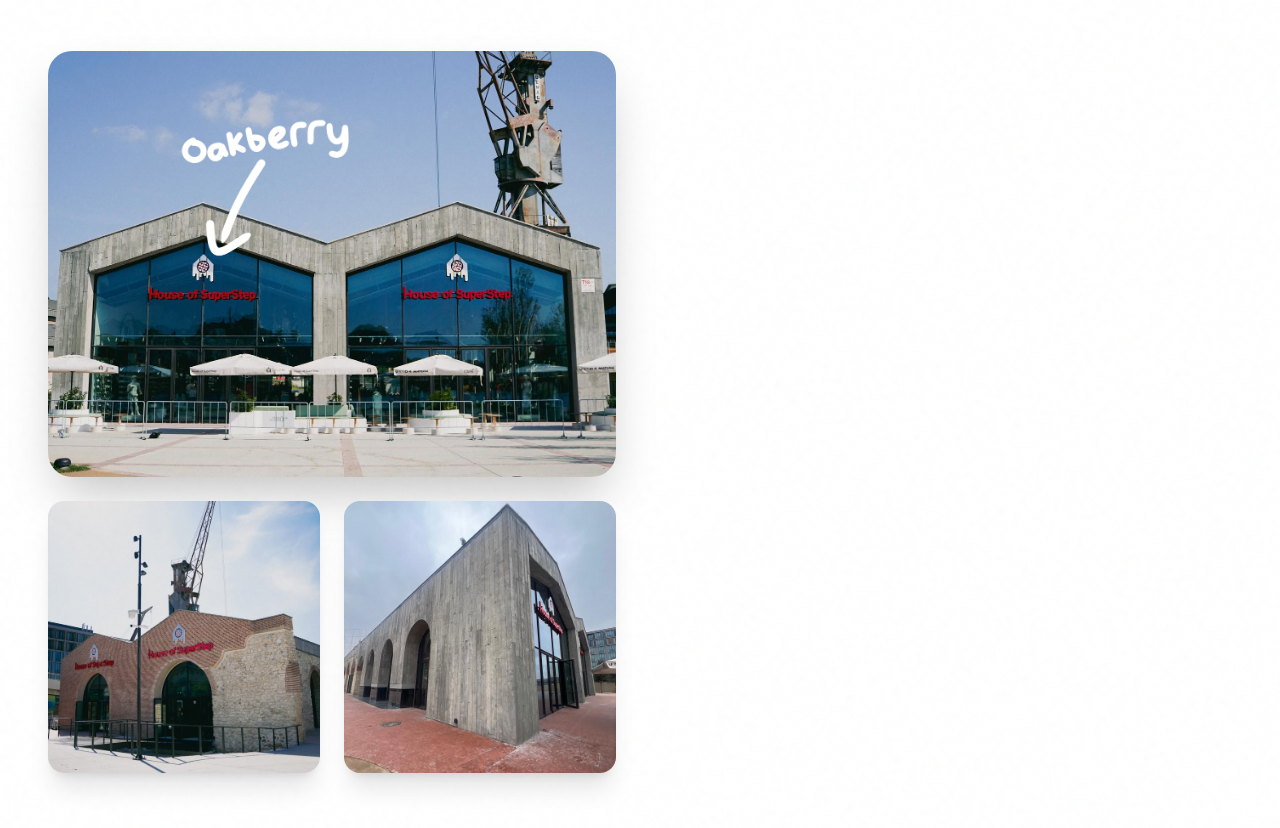
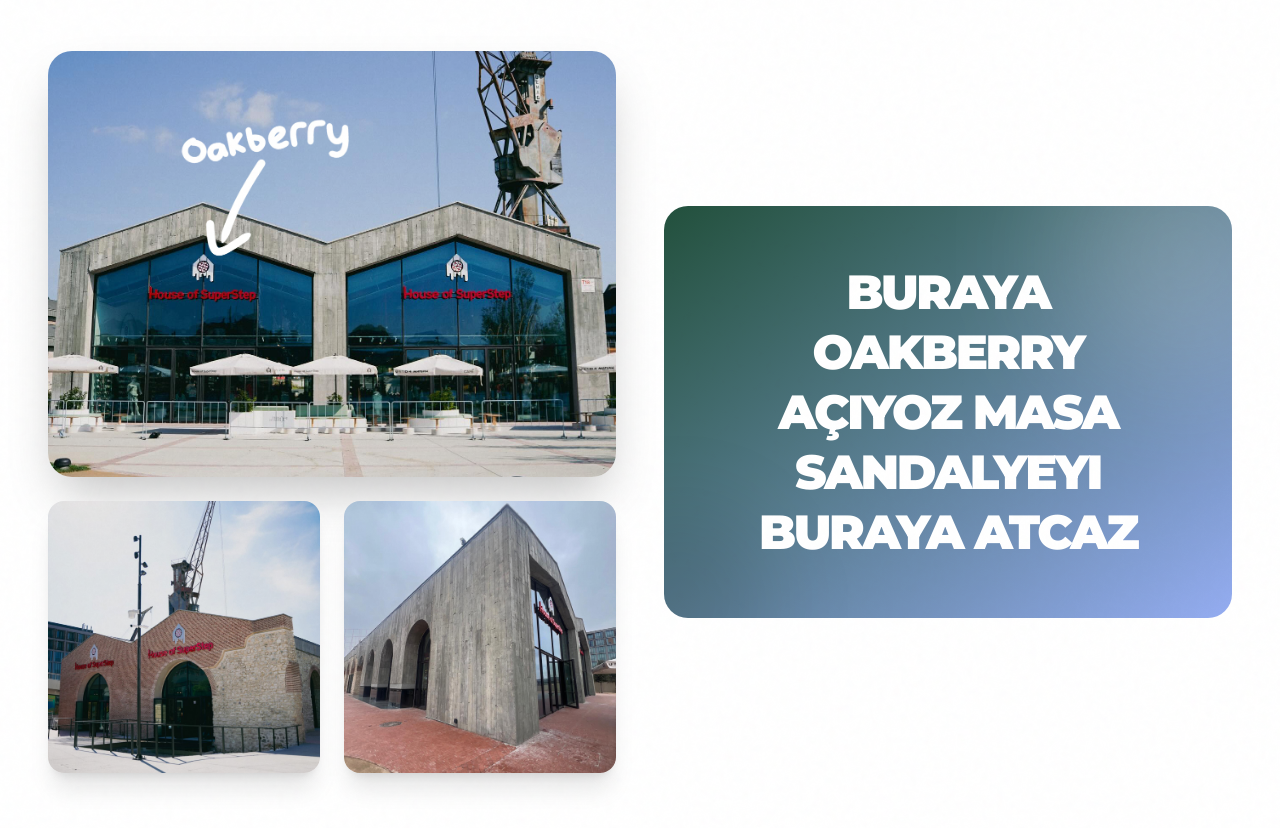
Before and after one commit to ardakie/REYOWA, a React (Vite) app: page / in a window 1280 px wide. Shown: the part 2940-3768 px from the top of the page. Built offline with nearby package versions, Linux system fonts and the light colour scheme.

Commit message:
Restore gradient background for text content in KONUM section

```diff
--- a/src/App.tsx
+++ b/src/App.tsx
@@ -262,12 +262,17 @@
               whileInView="visible"
               viewport={{ once: true }}
               variants={fadeInUp}
-              className="relative flex items-center justify-center"
+              className="relative"
             >
-               <div className="text-center">
-                 <p className="text-2xl md:text-4xl lg:text-5xl font-black uppercase tracking-tighter text-white leading-tight">
-                   buraya oakberry açıyoz masa sandalyeyi buraya atcaz
-                 </p>
+               <div className="bg-gradient-to-br from-reyowa-green to-reyowa-blue p-10 md:p-14 rounded-3xl relative overflow-hidden">
+                <div className="absolute -right-20 -top-20 w-64 h-64 bg-white/20 rounded-full blur-3xl"></div>
+                <div className="absolute -left-20 -bottom-20 w-48 h-48 bg-black/10 rounded-full blur-2xl"></div>
+
+                <div className="relative z-10 flex items-center justify-center min-h-[300px]">
+                  <p className="text-2xl md:text-4xl lg:text-5xl font-black uppercase tracking-tighter text-white leading-tight text-center">
+                    buraya oakberry açıyoz masa sandalyeyi buraya atcaz
+                  </p>
+                </div>
                </div>
              </motion.div>
           </div>
```
